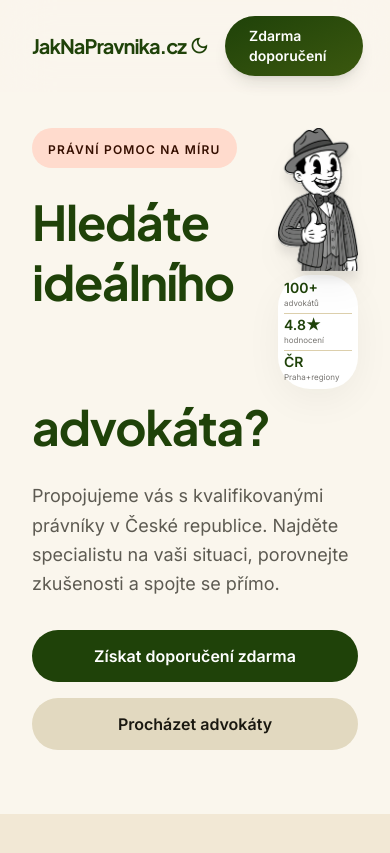
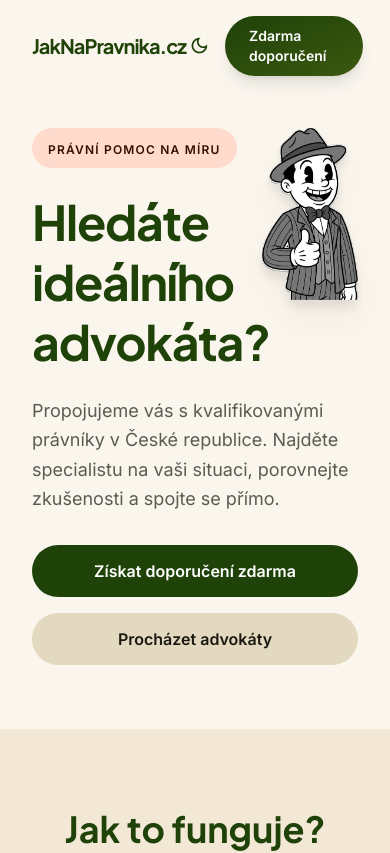
Before and after one commit to jindramich/jaknapravnika, a website: page index.html in a window 390 px wide. Shown: the top 853 px of the page. Drawn offline with nearby package versions, Linux system fonts and the light colour scheme.

Commit message:
Add files via upload

```diff
--- a/index.html
+++ b/index.html
@@ -77,25 +77,9 @@
         </div>
 
         <!-- Mobile mascot: floats right of headline, hidden on desktop -->
-        <div class="md:hidden float-right ml-3 mb-2 w-20">
+        <div class="md:hidden float-right ml-3 mb-2 w-24">
           <img src="images/mascot.png" alt="Maskot JakNaPravnika"
                class="w-full drop-shadow-xl select-none" />
-          <div class="editorial-shadow bg-white p-1.5 rounded-lg mt-1">
-            <div class="space-y-1">
-              <div>
-                <p class="text-sm font-bold text-[#1f4209] leading-none">100+</p>
-                <p class="text-[8px] text-[#1a1810]/60 mt-0.5">advokátů</p>
-              </div>
-              <div class="border-t border-[#dccfac] pt-1">
-                <p class="text-sm font-bold text-[#1f4209] leading-none">4.8★</p>
-                <p class="text-[8px] text-[#1a1810]/60 mt-0.5">hodnocení</p>
-              </div>
-              <div class="border-t border-[#dccfac] pt-1">
-                <p class="text-sm font-bold text-[#1f4209] leading-none">ČR</p>
-                <p class="text-[8px] text-[#1a1810]/60 mt-0.5">Praha+regiony</p>
-              </div>
-            </div>
-          </div>
         </div>
 
         <h1 class="text-5xl md:text-7xl font-bold text-[#1f4209] leading-tight mb-6 tracking-tight">Hledáte ideálního advokáta?</h1>
```
